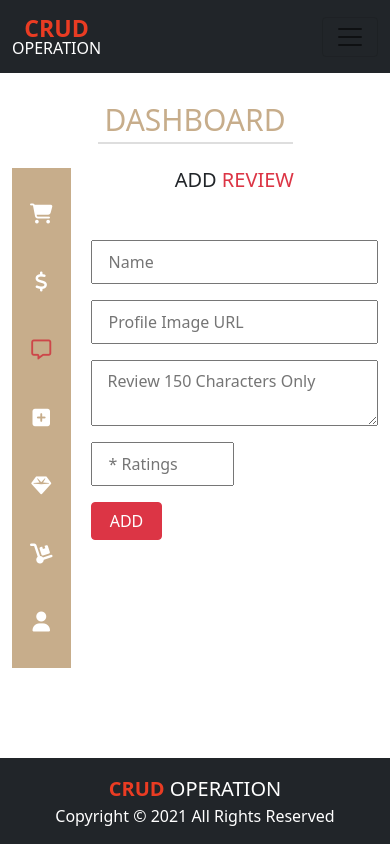
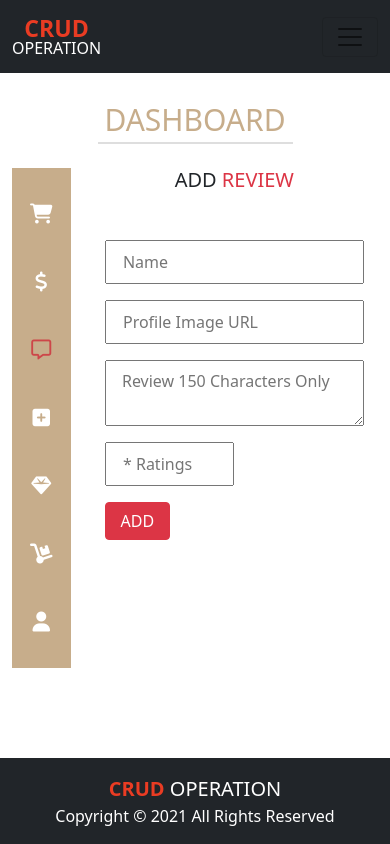
Before and after one commit to React-JS-Beginner/more_crud_site, a React (Create React App) app: page /dashboard/addreview in a window 390 px wide. Built offline with nearby package versions, Linux system fonts and the light colour scheme; no server answers.

Commit message:
input-field-fixed

```diff
--- a/src/Components/Dashboard/AddNewProduct/AddNewProduct.css
+++ b/src/Components/Dashboard/AddNewProduct/AddNewProduct.css
@@ -1,5 +1,12 @@
+.newProducts-form {
+  width: 50%;
+}
+
 @media all and (max-width: 688px) {
   .dashboard-sectionTitle {
     font-size: 20px;
   }
+  .newProducts-form {
+    width: 90%;
+  }
 }
--- a/src/Components/Dashboard/AddNewProduct/AddNewProduct.js
+++ b/src/Components/Dashboard/AddNewProduct/AddNewProduct.js
@@ -33,7 +33,7 @@ const AddNewProduct = () => {
       </h3>
 
       <Form
-        className="d-flex flex-column mx-auto"
+        className="d-flex flex-column newProducts-form mx-auto"
         onSubmit={handleSubmit(onSubmit)}
       >
         <input
--- a/src/Components/Dashboard/AddReview/AddReview.css
+++ b/src/Components/Dashboard/AddReview/AddReview.css
@@ -1,5 +1,12 @@
+.addReview-form {
+  width: 50%;
+}
+
 @media all and (max-width: 688px) {
   .dashboard-sectionTitle {
     font-size: 20px;
   }
+  .addReview-form {
+    width: 90%;
+  }
 }
--- a/src/Components/Dashboard/AddReview/AddReview.js
+++ b/src/Components/Dashboard/AddReview/AddReview.js
@@ -31,7 +31,7 @@ const AddReview = () => {
       </h3>
 
       <Form
-        className="d-flex flex-column mx-auto"
+        className="d-flex flex-column addReview-form mx-auto"
         onSubmit={handleSubmit(onSubmit)}
       >
         <input
```
